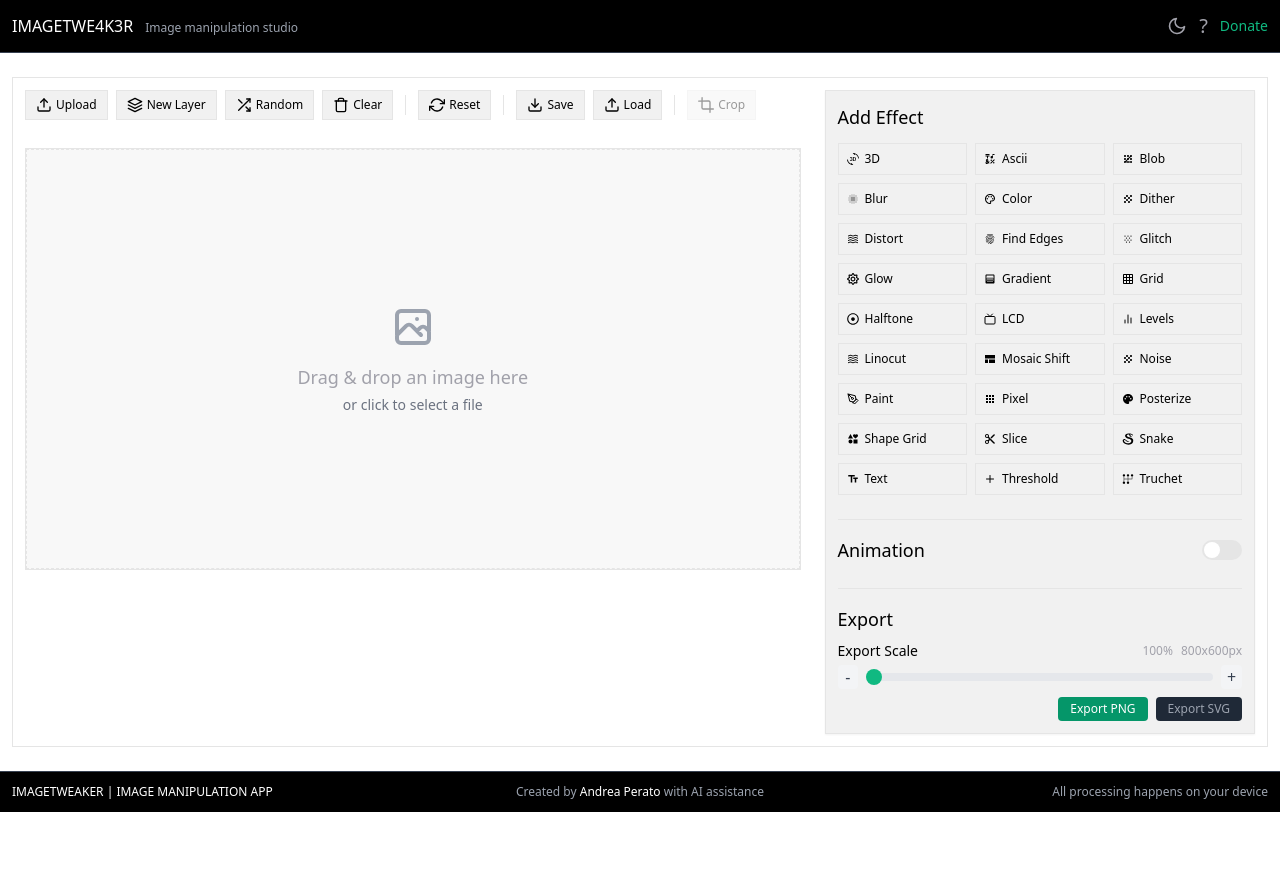
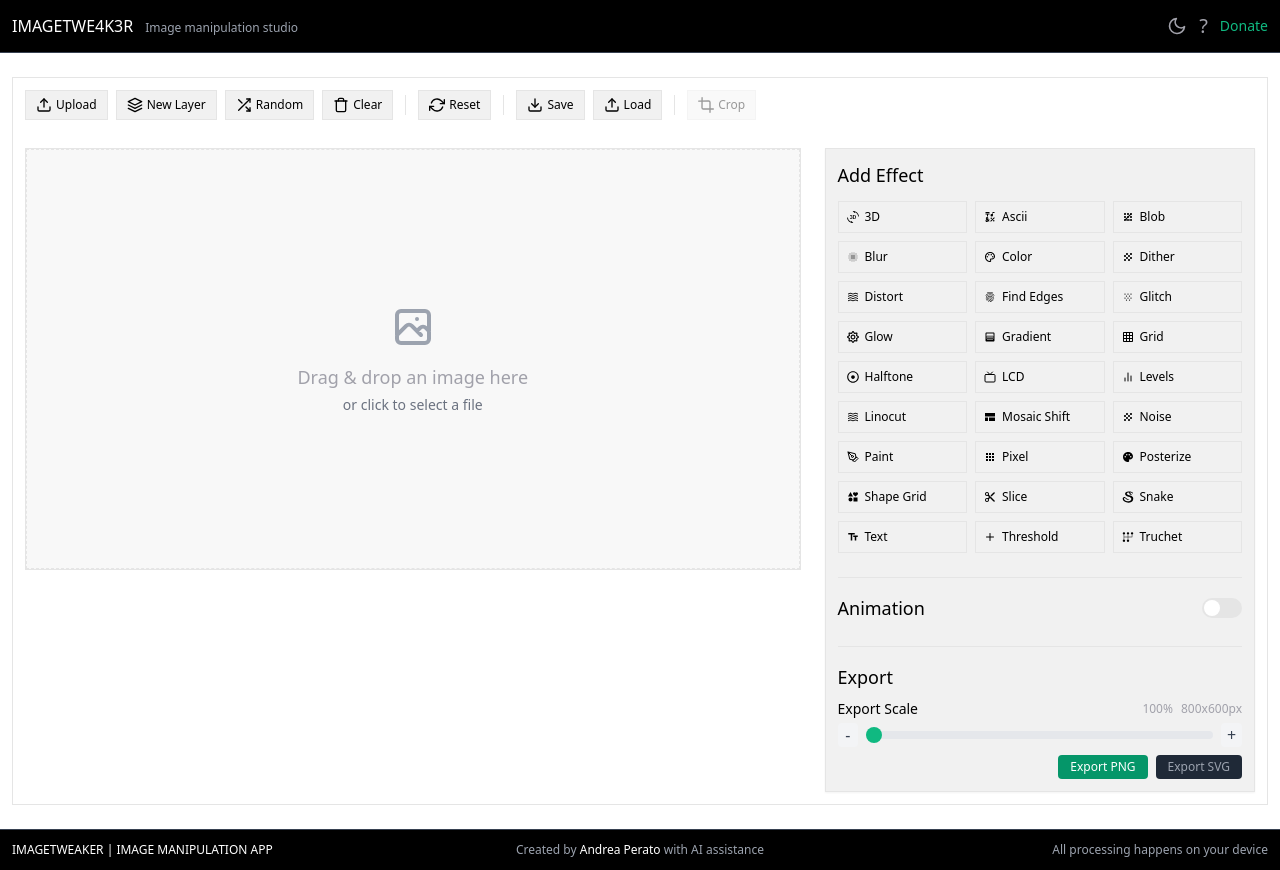
Before and after one commit to andreaperaltro/image-tweaker, a Next.js app: page / in a window 1280 px wide. Before the commit the page ends 812 px from the top, so only its background shows below. Built offline with nearby package versions, Linux system fonts and the light colour scheme.

Commit message:
Position editor toolbar above panels

```diff
--- a/src/components/AdvancedEditor.tsx
+++ b/src/components/AdvancedEditor.tsx
@@ -3050,11 +3050,7 @@ export default function AdvancedEditor({
   }, [instanceSettings, effectInstances]);
 
   return (
-    <div className="flex flex-col xl:flex-row gap-6 min-h-[calc(100vh-192px)]">
-      {/* Canvas Container */}
-      <div className="flex-1 min-w-0">
-        <div className="xl:sticky xl:top-[78px]">
-          <div className="flex flex-col gap-3 mb-6">
+    <div className="flex min-h-[calc(100vh-192px)] flex-col gap-6">
       <div className="flex w-full justify-between gap-2 overflow-x-auto pb-1">
         <div className="flex flex-nowrap gap-2 items-center">
           <label
@@ -3090,7 +3086,7 @@ export default function AdvancedEditor({
           <button
             onClick={() => {
               setImage(null);
-                    originalImageDataRef.current = null; // Reset the URL reference
+              originalImageDataRef.current = null;
             }}
             className="px-2.5 py-1.5 bg-[var(--topbar-bg)] text-[var(--text-primary)] text-xs border border-[var(--border-color)] hover:border-[var(--text-muted)] hover:bg-[var(--secondary-bg)] transition-colors pp-mondwest-font flex items-center gap-1 min-w-fit"
           >
@@ -3145,11 +3141,13 @@ export default function AdvancedEditor({
             <FiCrop size={16} />
             <span className="hidden sm:inline">Crop</span>
           </button>
-                {/* Divider after Crop button removed */}
         </div>
       </div>
-          </div>
-
+
+      <div className="flex flex-col xl:flex-row gap-6">
+        {/* Canvas Container */}
+        <div className="flex-1 min-w-0">
+          <div className="xl:sticky xl:top-[78px]">
           <div className="relative min-h-[420px] flex items-center justify-center bg-[var(--secondary-bg)] border border-[var(--border-color)]">
             {image ? (
               <div className="relative w-full p-4">
@@ -3332,6 +3330,7 @@ export default function AdvancedEditor({
           </div>
         </div>
       </div>
+      </div>
 
       {/* Show crop editor when active */}
       {(showCropEditor || isCropping) && image && originalImageDataRef.current && (
```
Also changed, not shown: public/sw.js, 4 other files (tests, documents, lock files or other folders). Lines whose indentation alone changed are shown as unchanged.
